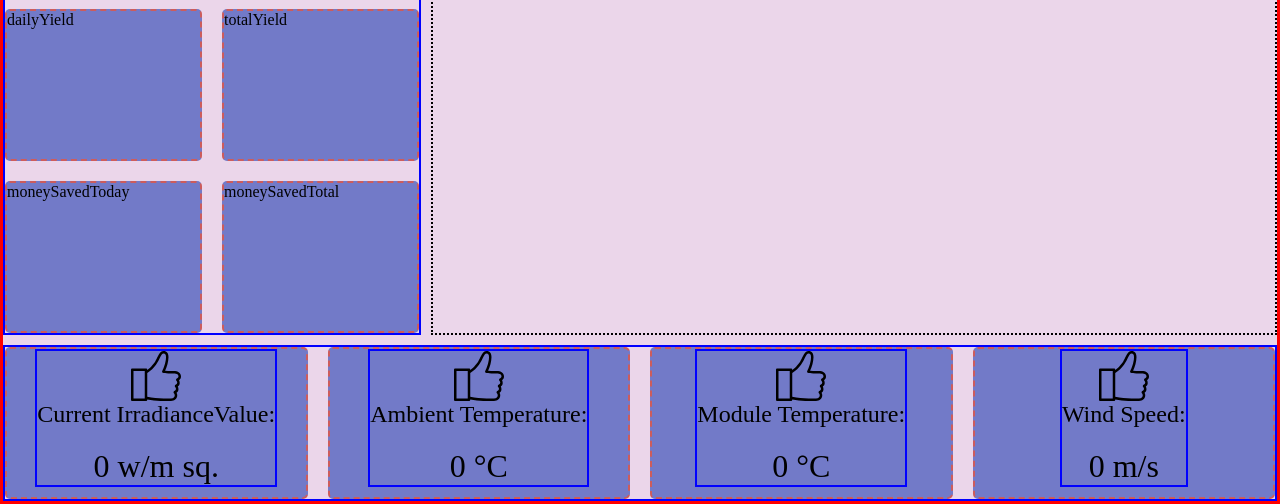
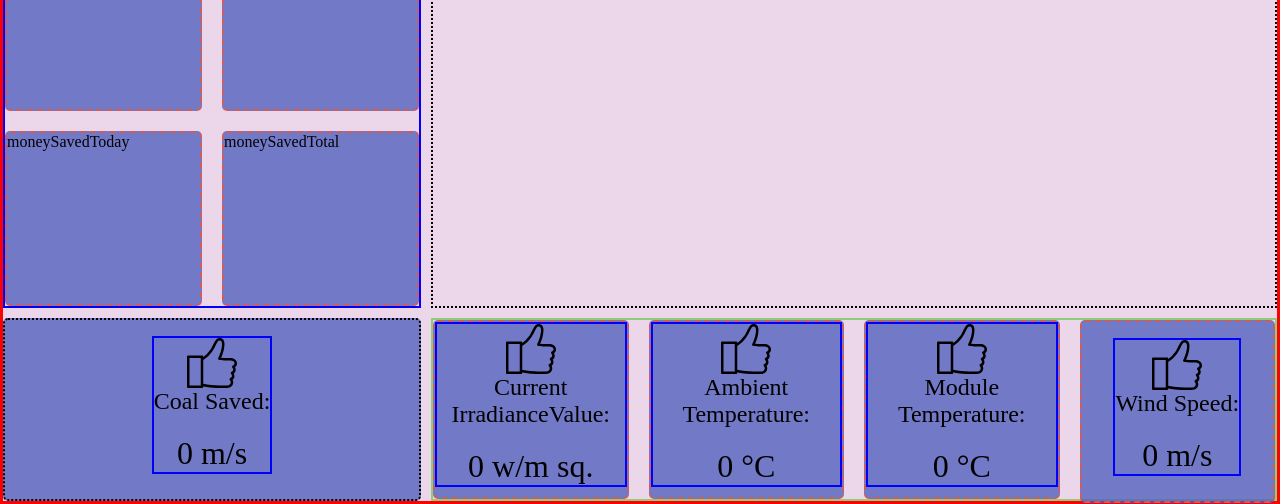
Before and after one commit to aliiqbal88/monitoringserver, a website: page client/index.html in a window 1280 px wide. Shown: the part 296-800 px from the top of the page. Drawn offline with nearby package versions, Linux system fonts and the light colour scheme; some packages are replaced by stand-ins of ours; no server answers; a script that the page names is missing.

Commit message:
things looking nice 2

```diff
--- a/client/index.html
+++ b/client/index.html
@@ -91,14 +91,14 @@
         </div>
       </div>
 
-      <div id="weatherValues">
+      <div id="weatherPlane">
         <div id="irradiance" class="weatherStyle box">
           <div class="allCenter">
             <div class="icon">
               <img src="svg/like.svg" alt="like">
             </div>
             Current IrradianceValue:
-            <div id="irradianceValue" class="weatherValues">
+            <div id="irradianceValue" class="weatherPlane">
               0 w/m sq.
             </div>
           </div>
@@ -109,7 +109,7 @@
               <img src="svg/like.svg" alt="like">
             </div>
             Ambient Temperature:
-            <div id="ambientTempValue" class="weatherValues">
+            <div id="ambientTempValue" class="weatherPlane">
               0 °C
             </div>
           </div>
@@ -120,24 +120,38 @@
               <img src="svg/like.svg" alt="like">
             </div>
             Module Temperature:
-            <div id="moduleTempValue" class="weatherValues">
+            <div id="moduleTempValue" class="weatherPlane">
               0 °C
             </div>
           </div>
         </div>
-        <div id="windSpeed" class="weatherStyle box">
+        <div id="windSpeed" class="weatherStyle box hheight">
           <div class="allCenter">
             <div class="icon">
               <img src="svg/like.svg" alt="like">
             </div>
             Wind Speed:
-            <div id="windSpeedValue" class="weatherValues">
+            <div id="windSpeedValue" class="weatherPlane">
               0 m/s
             </div>
           </div>
         </div>
       </div>
 
+      <div id="ecoPlane" class="weatherStyle box">
+        <div class="allCenter">
+          <div class="icon">
+            <img id="iconPath" src="svg/like.svg" alt="like">
+          </div>
+          <div id="ecoLabel">
+            Coal Saved:
+          </div>
+
+          <div id="ecoValue" class="weatherPlane">
+            0 m/s
+          </div>
+        </div>
+      </div>
 
     </div>
 
--- a/client/styleSheet.css
+++ b/client/styleSheet.css
@@ -49,6 +49,13 @@ body {
         background-color: #ebd6ea;
 
     }
+        #ecoPlane{
+            grid-area: 4 / 1 / 5 / 3;
+            border-color:black;
+            border-width: 2px;
+            border-style: dotted;
+
+        }
         #chart{
             grid-area: 1 / 3 / 4 / 7;
             border-color:black;
@@ -91,9 +98,9 @@ body {
                 grid-area: 3/2/4/3;
             }
 
-        #weatherValues{
-            grid-area: 4/1/5/7;
-            border: 2px solid blue;
+        #weatherPlane{
+            grid-area: 4/3/5/7;
+            border: 2px solid rgba(77, 202, 39, 0.582);
             display: grid;
             gap:20px;
             grid-template-columns: repeat(4,1fr);
@@ -123,7 +130,7 @@ body {
                     font-size: xx-large;
                     margin-top: 20px;
                 } */
-                .weatherValues{
+                .weatherPlane{
                     font-size: xx-large;
                     margin-top: 20px;
                 }
@@ -154,3 +161,7 @@ body {
 
     margin: 0 auto;
   }
+
+  .hheight{
+    height: 100%;
+  }
```
Also changed, not shown: client/svg/yo.png (added).
